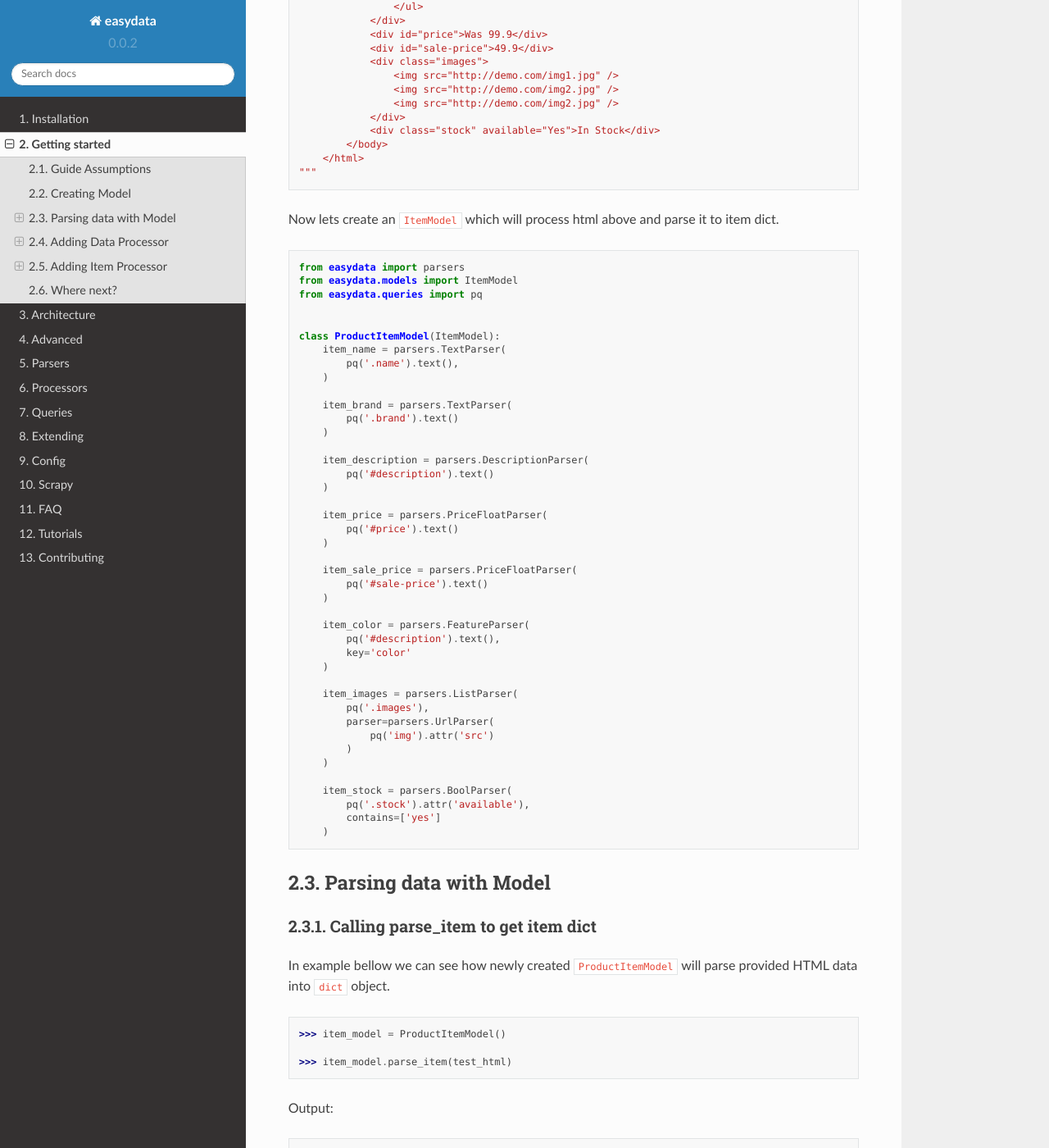
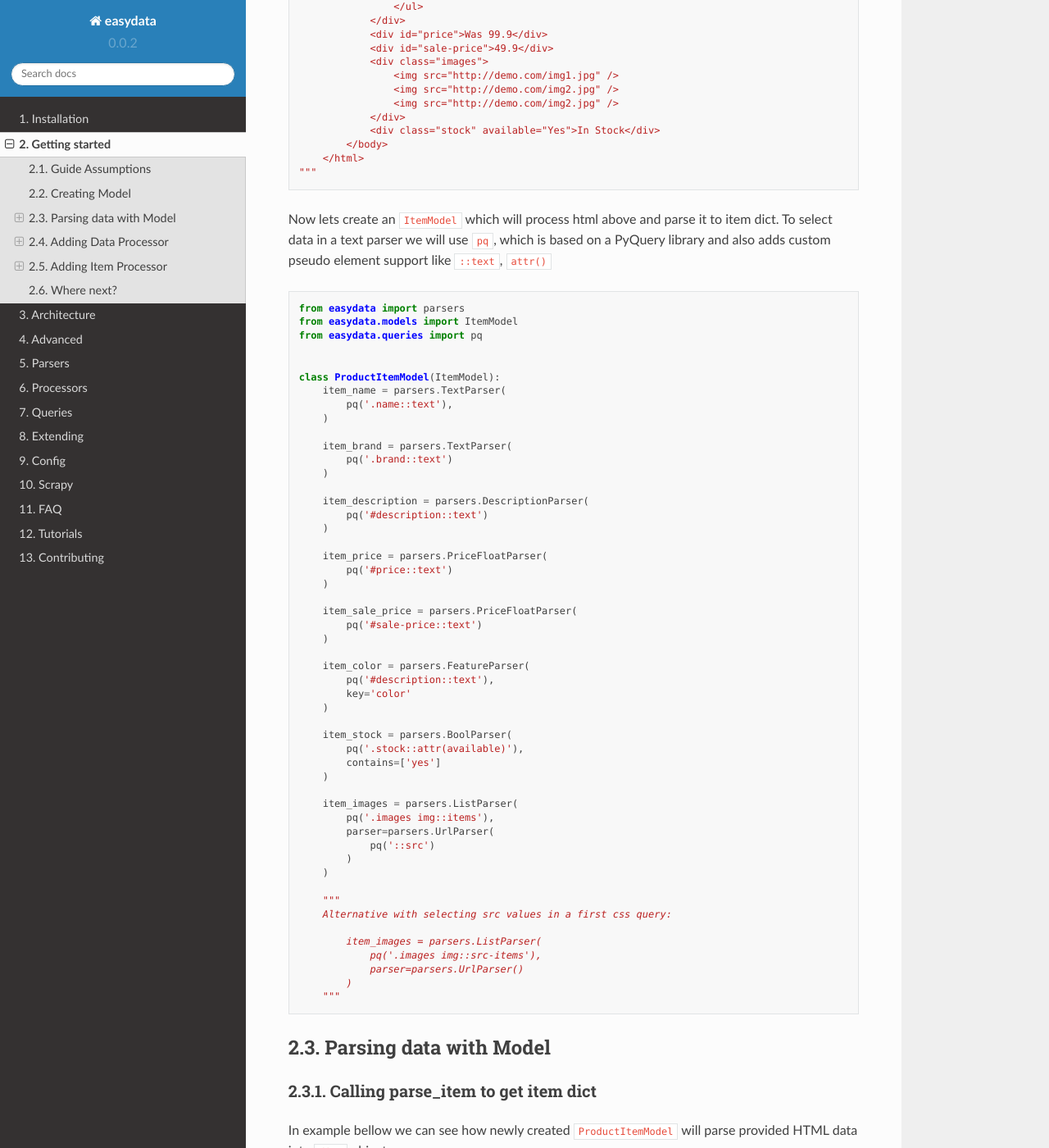
Before and after one commit to easydatapy/easydata, a Sphinx documentation site: the page built from docs/getting_started.rst, in a window 1280 px wide and 1400 px high, scrolled down 917 px. Shown: the whole window at 82% size. Built offline with Sphinx 7.4.7 and the Read the Docs theme 2.0.0, drawn with Linux system fonts in a browser that asks for light colours; some of the changed text lies outside the part shown.

Commit message:
update docs regarding pq pseudo keys

```diff
--- a/docs/architecture.rst
+++ b/docs/architecture.rst
@@ -47,7 +47,7 @@ through other components.
         item_price = parsers.PriceFloat(jp('price'))
 
         item_temp_sale_price = parsers.PriceFloat(
-            pq('sale_price'),
+            pq('sale_price::text'),
             source='html'
         )
 
--- a/docs/getting_started.rst
+++ b/docs/getting_started.rst
@@ -59,7 +59,9 @@ In this example we will use following html:
     """
 
 Now lets create an ``ItemModel`` which will process html above and parse it to
-item dict.
+item dict. To select data in a text parser we will use ``pq``, which is based
+on a PyQuery library and also adds custom pseudo element support like ``::text``,
+``attr()``
 
 .. code-block:: python
 
@@ -70,41 +72,50 @@ item dict.
 
     class ProductItemModel(ItemModel):
         item_name = parsers.TextParser(
-            pq('.name').text(),
+            pq('.name::text'),
         )
 
         item_brand = parsers.TextParser(
-            pq('.brand').text()
+            pq('.brand::text')
         )
 
         item_description = parsers.DescriptionParser(
-            pq('#description').text()
+            pq('#description::text')
         )
 
         item_price = parsers.PriceFloatParser(
-            pq('#price').text()
+            pq('#price::text')
         )
 
         item_sale_price = parsers.PriceFloatParser(
-            pq('#sale-price').text()
+            pq('#sale-price::text')
         )
 
         item_color = parsers.FeatureParser(
-            pq('#description').text(),
+            pq('#description::text'),
             key='color'
         )
 
+        item_stock = parsers.BoolParser(
+            pq('.stock::attr(available)'),
+            contains=['yes']
+        )
+
         item_images = parsers.ListParser(
-            pq('.images'),
+            pq('.images img::items'),
             parser=parsers.UrlParser(
-                pq('img').attr('src')
+                pq('::src')
             )
         )
 
-        item_stock = parsers.BoolParser(
-            pq('.stock').attr('available'),
-            contains=['yes']
-        )
+        """
+        Alternative with selecting src values in a first css query:
+
+            item_images = parsers.ListParser(
+                pq('.images img::src-items'),
+                parser=parsers.UrlParser()
+            )
+        """
 
 
 Parsing data with Model
@@ -244,7 +255,7 @@ Lets create our item model with ``data_processors`` included.
         )
 
         item_css_name = parsers.TextParser(
-            pq('.name').text(),
+            pq('.name::text'),
         )
 
 .. code-block:: python
@@ -301,7 +312,7 @@ because there wouldn't be any HTML data to extract info from.
 .. code-block:: python
 
     item_css_name = parsers.TextParser(
-        pq('.name').text(),
+        pq('.name::text'),
     )
 
 We can also specify multiple data processors if needed:
@@ -369,19 +380,19 @@ Lets create our item model with ``items_processors``
 
     class ProductItemModel(ItemModel):
         item_name = parsers.TextParser(
-            pq('#name', rm='.brand').text()
+            pq('#name::text', rm='.brand')
         )
 
         item_brand = parsers.TextParser(
-            pq('.brand').text()
+            pq('.brand::text')
         )
 
         item_price = parsers.PriceFloatParser(
-            pq('#price').text()
+            pq('#price::text')
         )
 
         item_sale_price = parsers.PriceFloatParser(
-            pq('#sale-price').text()
+            pq('#sale-price::text')
         )
 
         items_processors = [
```
Also changed, not shown: README.rst (+21 -12 lines), docs/advanced.rst (+16 -16 lines), docs/parsers/clause.rst (+8 -8 lines), docs/parsers/list.rst (+6 -6 lines), 1 other file.
